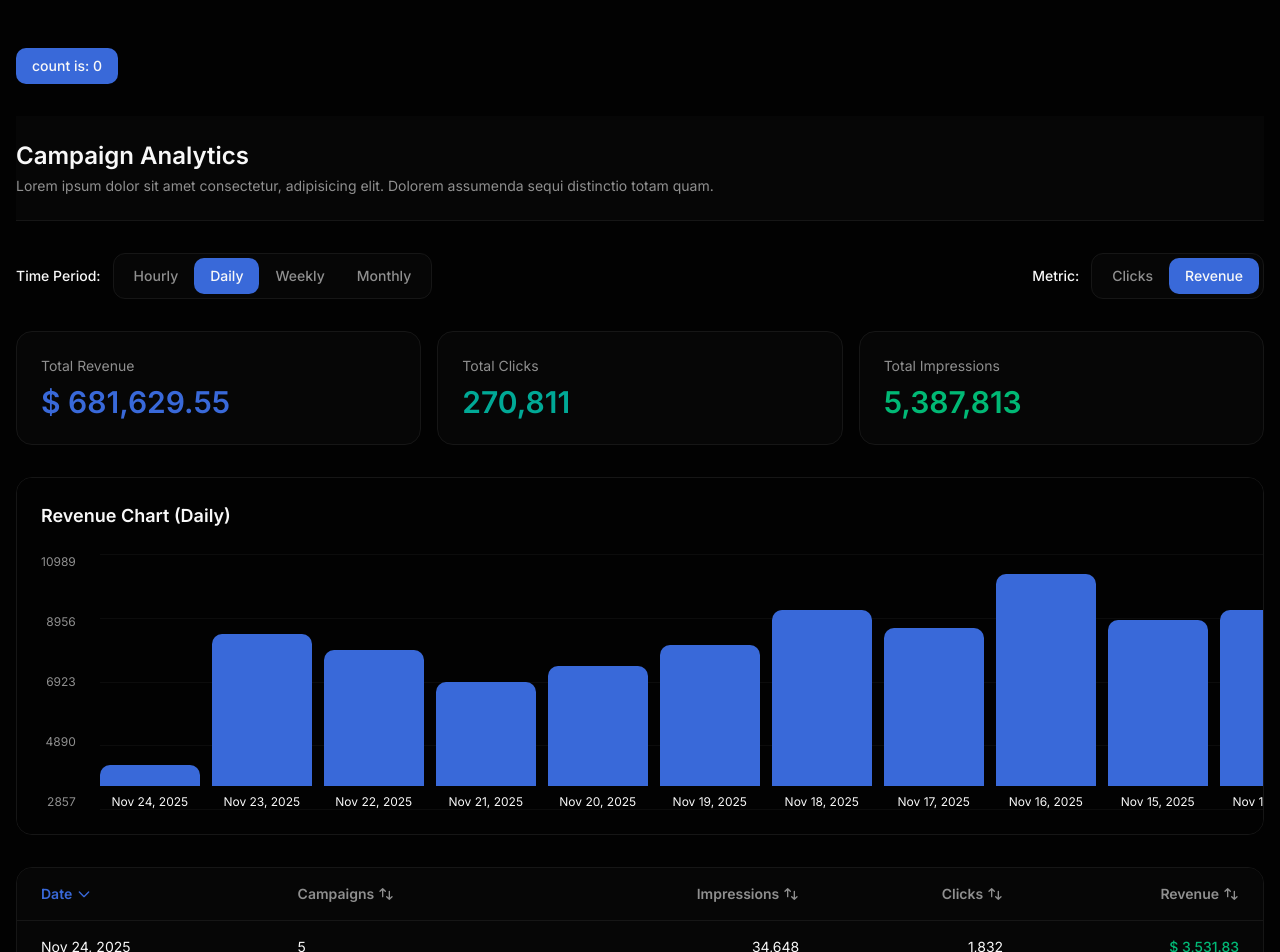
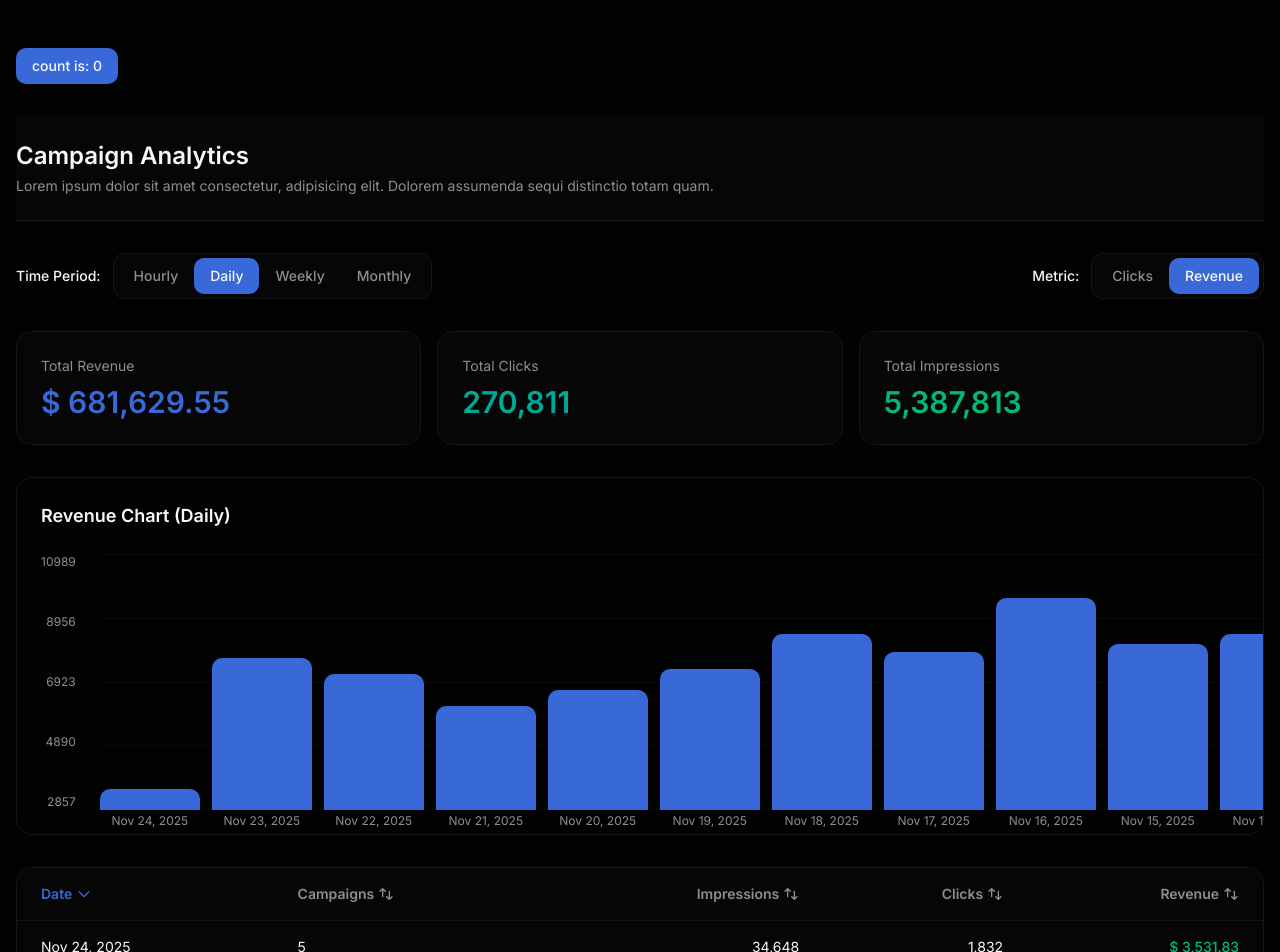
Before and after one commit to hapttic/front-test-assigment-2025-public, a React (Vite) app: page / in a window 1280 px wide. Shown: the top 952 px of the page. Built offline with nearby package versions, Linux system fonts and the light colour scheme.

Commit message:
fix: fixed labels position on chart

```diff
--- a/src/pages/dashboard/components/Chart.tsx
+++ b/src/pages/dashboard/components/Chart.tsx
@@ -93,8 +93,8 @@ function Chart({ data, metric, period }: props) {
                     }}
                   />
 
-                  <div className="">
-                    <p className="text-xs mt-2 mr-auto line-clamp-1">
+                  <div className="absolute bottom-0 translate-y-[120%] ">
+                    <p className="text-xs text-muted-foreground mr-auto line-clamp-1">
                       {item.dateStr}
                     </p>
                   </div>
```
